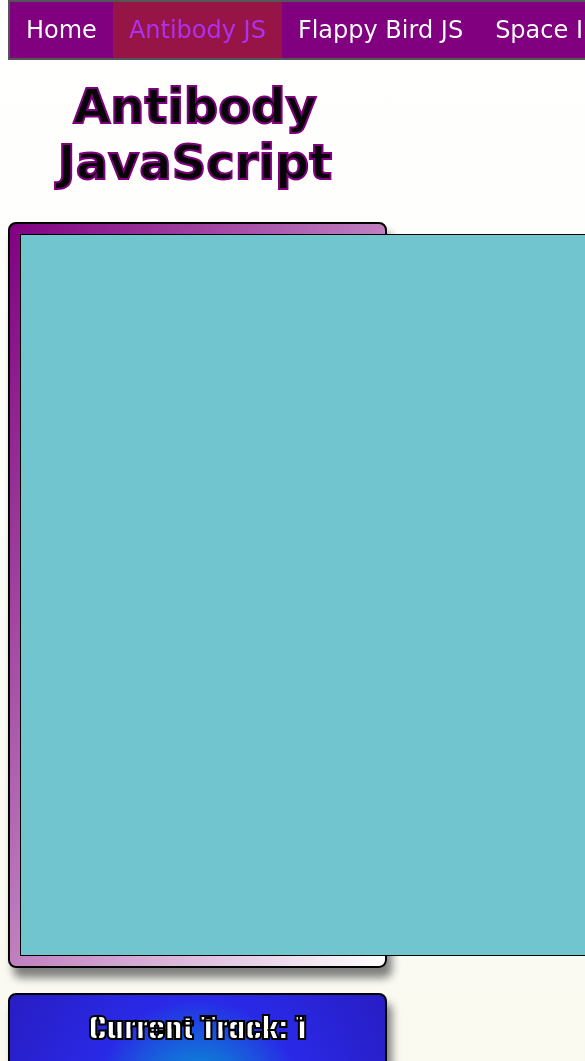
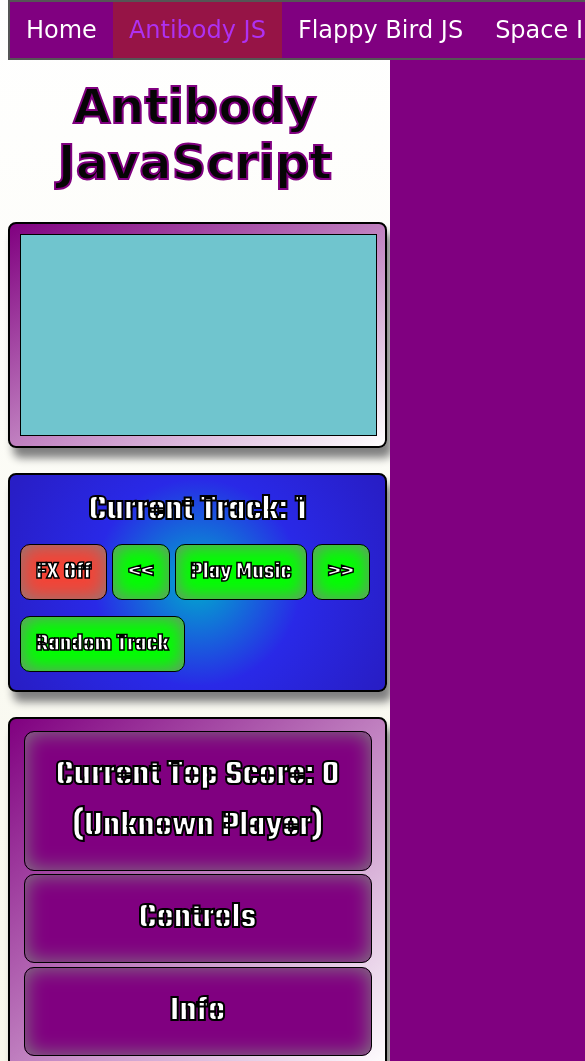
Before and after one commit to joeaoregan/jor-games, a plain HTML site: page Project/antibody.html in a window 390 px wide. Shown: the top 1061 px of the page, 585 px wide, since content can reach past the window. Drawn offline with Linux system fonts and the light colour scheme; a web font is replaced by a local one.

Commit message:
responsive canvas width

```diff
--- a/Project/css/style.css
+++ b/Project/css/style.css
@@ -316,6 +316,9 @@ button:hover, .btn:hover {
 	.leftnav {
 		display: none;
 	}
+	canvas{
+		width: 99.9%;
+	}
 }
 @media screen and (max-width: 1850px) {
 	.rightnav {
@@ -323,8 +326,6 @@ button:hover, .btn:hover {
 	}
 }
 @media screen and (min-width: 1850px) {
-
-
 	.main {
 		margin-right: 250px;
 	}
```
